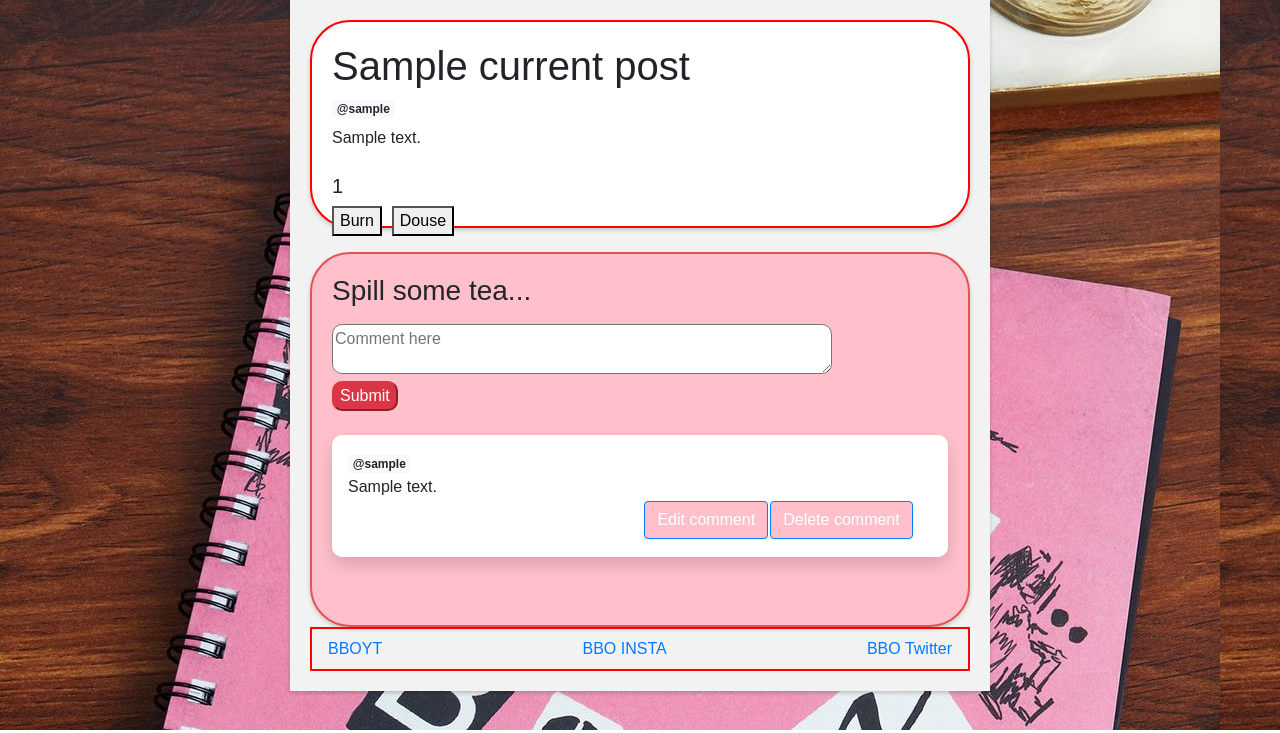
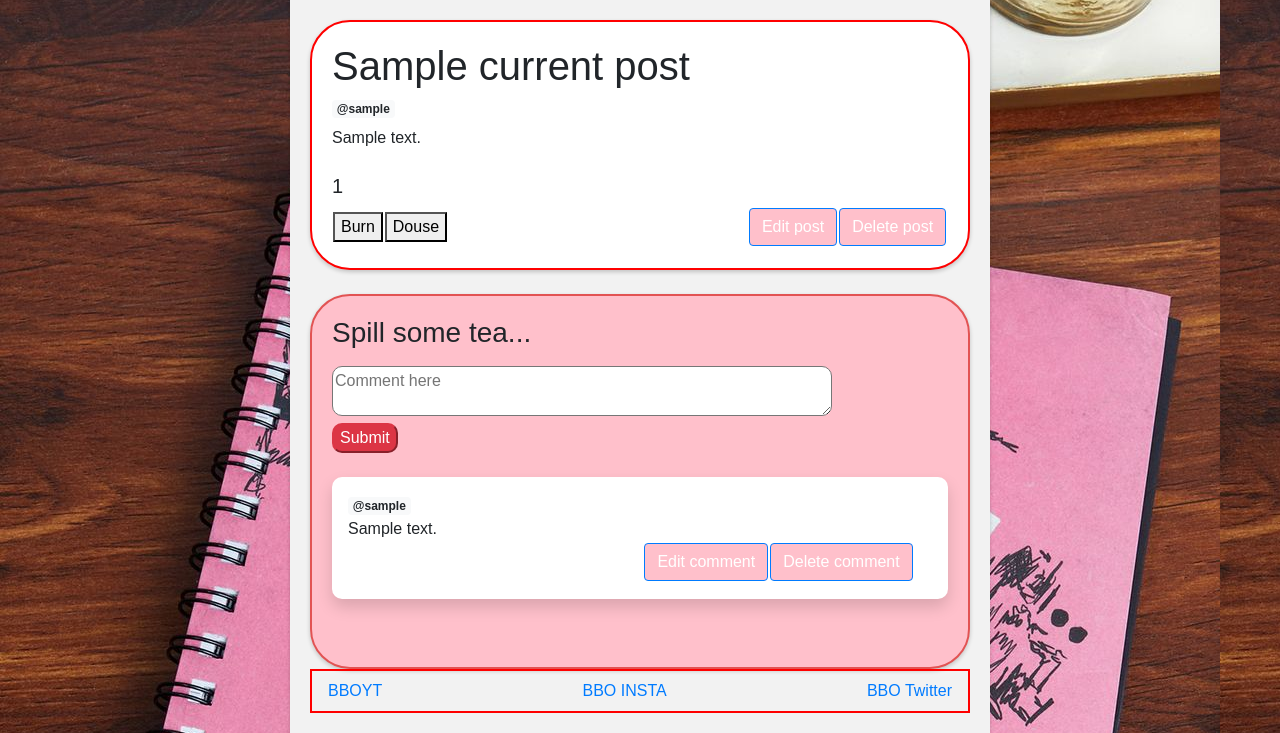
Before and after one commit to ptdeegan/burn-book-online, a Flask app: template templates/viewpost.html in a window 1280 px wide. Shown: the part 70-803 px from the top of the page. Run offline with Flask 3, Linux system fonts and the light colour scheme; tables that the repository leaves empty hold one stand-in row (values such as "Sample post"); the template is opened without the code that fills it: values that come from a table or form of the project are taken from there, most other values are stand-ins (such as "Sample title", 1, 10 or a date in 2020); lists and menus that the app fills with data are empty.

Commit message:
adding more editing/deleting functionality

```diff
--- a/app.py
+++ b/app.py
@@ -161,6 +161,12 @@ def create_post():
 
 @app.post('/deletepost/<post_id>')
 def delete_post(post_id):
+    comments = Comment_repository_singleton.get_comments(post_id)
+    for comment in comments:
+        Comment_repository_singleton.delete_comment(comment.comment_id)
+    likes = like_repository_singleton.get_post_likes(post_id)
+    for like in likes:
+        like_repository_singleton.delete_like(like.like_id)
     posts_repository_singlton.delete_post(post_id)
     return redirect('/')
 
@@ -199,13 +205,13 @@ def delete_comment(comment_id):
     Comment_repository_singleton.delete_comment(comment_id)
     return redirect(f'/posts/{post_id}')
 
-@app.get('/edit/<post_id>')
+@app.post('/edit/<post_id>')
 def post_editor(post_id):
     post = Posts.query.get(post_id)
     current_user_info = Users.query.get(session['user']['user_id'])
     return render_template('edit_post.html', post=post, current_user_info=current_user_info)
 
-@app.post('/edit/<post_id>')
+@app.post('/editpost/<post_id>')
 def edit_post(post_id):
     post = Posts.query.get(post_id)
     title = request.form.get('title')
@@ -227,7 +233,13 @@ def edit_profile(user_id):
     fname = request.form.get('fname')
     lname = request.form.get('lname')
     username = request.form.get('username')
+    if Users.query.filter_by(username=username).first():
+        flash('Account already exists with this username, please try again')
+        return redirect(f'/editprofile/{user_id}')
     email = request.form.get('email')
+    if Users.query.filter_by(email=email).first():
+        flash('Account already exists with this email, please try again')
+        return redirect(f'/editprofile/{user_id}')
     user.firstname = fname
     user.lastname = lname
     user.username = username
--- a/src/repositories/likes_repository.py
+++ b/src/repositories/likes_repository.py
@@ -4,6 +4,10 @@ class Like_Repository:
 
     def get_user_likes(self, user_id) -> list[User_likes]:
         all_likes: list[User_likes] = User_likes.query.filter_by(user_id=user_id).all()
+        return all_likes
+
+    def get_post_likes(self, post_id) -> list[User_likes]:
+        all_likes: list[User_likes] = User_likes.query.filter_by(post_id=post_id).all()
         return all_likes
 
     def delete_like(self, like_id: int):
--- a/templates/edit_post.html
+++ b/templates/edit_post.html
@@ -6,7 +6,7 @@
 <h1 style="color: black;"font-family="verdana;">Edit Post</h1>
 </strong>
 
-<form action="/edit/{{post.post_id}}" method="POST" style="padding-left: 10px">
+<form action="/editpost/{{post.post_id}}" method="POST" style="padding-left: 10px">
     <h6>Title</h6>
     <input type="text" name="title" value="{{post.post_title}}"><br>
     <h6>Body</h6>
--- a/templates/edit_profile.html
+++ b/templates/edit_profile.html
@@ -10,11 +10,11 @@
     <h6>Username</h6>
     <input type="text" name="username" value="{{user.username}}"><br>
     <h6>First Name</h6>
-    <input type="text" name="fname" value="{{user.firstname}}"><br>
+    <input type="text" name="fname" value="{{user.first_name}}"><br>
     <h6>Last Name</h6>
-    <input type="text" name="lname" value="{{user.lastname}}"><br>
+    <input type="text" name="lname" value="{{user.last_name}}"><br>
     <h6>Email</h6>
-    <input type="text" name="email" value="{{user.email}}"><br>
+    <input type="text" name="email" value="{{user.email}}"><br><br>
     <button type="submit" class="btn btn-primary"  style="background-color: pink;" style="border-color: red;">Confirm edits</button>
 </form>
 
--- a/templates/viewpost.html
+++ b/templates/viewpost.html
@@ -62,21 +62,41 @@
       {{current_post.post_body}}</br><br>
 
       <h5>{{num_burns}}</h5>
-    <div style="float:left; padding-right: 10px;">
+      <table>
+        <tr>
+          <th>
       <form action="/burnpost/{{current_post.post_id}}" method="POST" class="burn-button">
         <input type="hidden" name="post_id" value={{current_post.post_id}}>
         <input type="hidden" name="user_id" value={{current_post.users.user_id}}>
         <button class="burn-button" id="button">Burn</button>
       </form>
-    </div>
-
-    <div style="float:left">
+    </th>
+    <th>
       <form action="/dousepost/{{current_post.post_id}}" method="POST" class="burn-button">
         <input type="hidden" name="post_id" value={{current_post.post_id}}>
         <input type="hidden" name="user_id" value={{current_post.users.user_id}}>
         <button class="burn-button" id="button">Douse</button>
       </form>
-    </div>
+    </th>
+    {% if current_user_info.admin_status or same_user %}
+    <th>
+      <p style="color: white;">...................................................................</p>
+    </th>
+    <th>
+      <form action="/edit/{{current_post.post_id}}" method="POST">
+          <input type="hidden" name="post_id" value={{current_post.post_id}}>
+          <button type="submit" class="btn btn-primary"  style="background-color: pink;" style="border-color: red;">Edit post</button>
+      </form>
+    </th>
+    <th>
+      <form action="/deletepost/{{current_post.post_id}}" method="POST">
+          <button type="submit" class="btn btn-primary"  style="background-color: pink;" style="border-color: red;">Delete post</button>
+      </form>
+    </th>
+    {% endif %}
+    </tr>
+    </table>
+
 
     </div>
     <br>
```
Also changed, not shown: templates/index.html (+15 -4 lines), templates/profile.html (+15 -4 lines).
